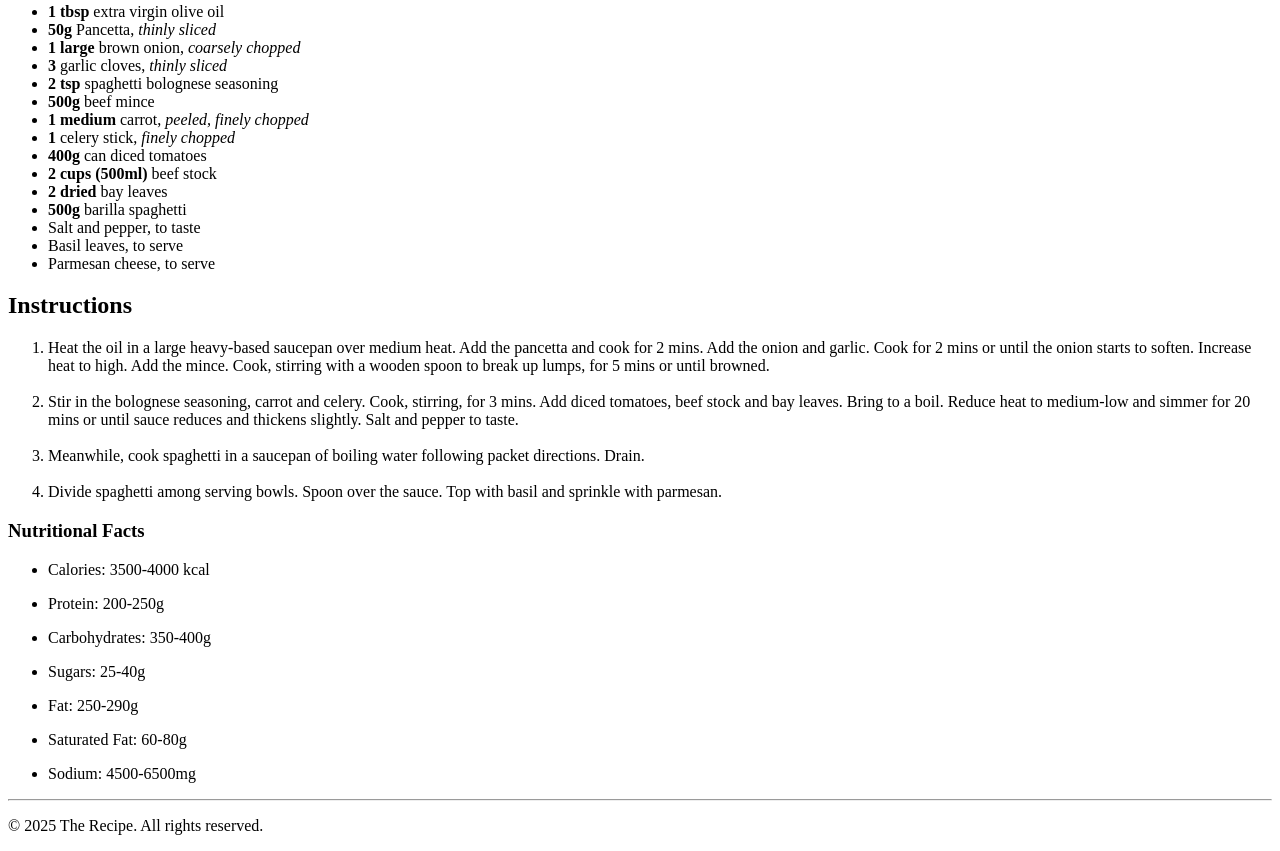
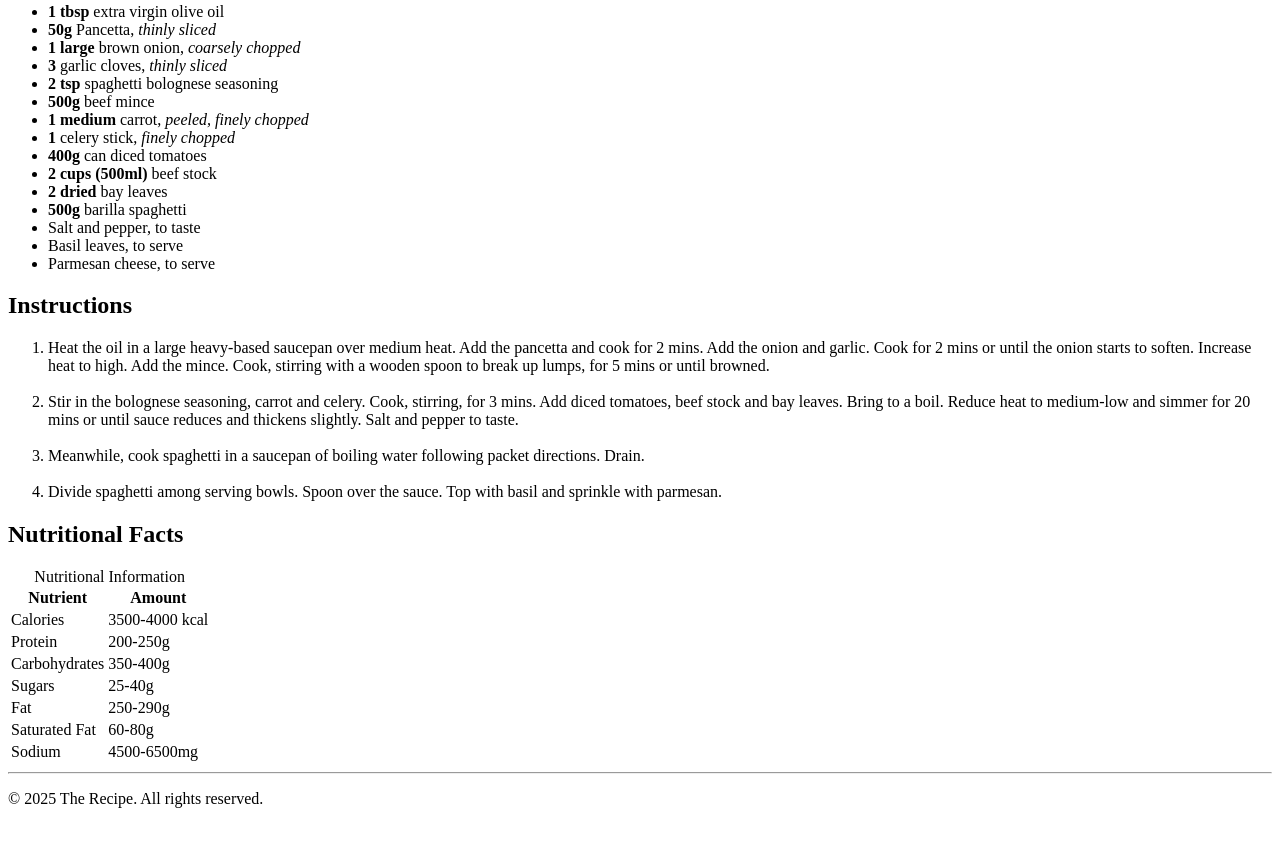
Before and after one commit to AlexanderRobinJonsson/recipeProject, a plain HTML site: page index.html in a window 1280 px wide. Shown: the part 627-1478 px from the top of the page. After the commit the page ends 1451 px from the top, so only its background shows below. Drawn offline with Linux system fonts and the light colour scheme.

Commit message:
Add a table to present nutritional information

```diff
--- a/index.html
+++ b/index.html
@@ -83,30 +83,46 @@
                 </ol>
             </section>
             <section>
-                <h3 id="nutrition">Nutritional Facts</h3>
-                <ul>
-                    <li>
-                        <p>Calories: 3500-4000 kcal</p>
-                    </li>
-                    <li>
-                        <p>Protein: 200-250g</p>
-                    </li>
-                    <li>
-                        <p>Carbohydrates: 350-400g</p>
-                    </li>
-                    <li>
-                        <p>Sugars: 25-40g</p>
-                    </li>
-                    <li>
-                        <p>Fat: 250-290g</p>
-                    </li>
-                    <li>
-                        <p>Saturated Fat: 60-80g</p>
-                    </li>
-                    <li>
-                        <p>Sodium: 4500-6500mg</p>
-                    </li>
-                </ul>
+                <h2 id="nutrition">Nutritional Facts</h2>
+                <table>
+                    <caption>Nutritional Information</caption>
+                    <thead>
+                        <tr>
+                            <th>Nutrient</th>
+                            <th>Amount</th>
+                        </tr>
+                    </thead>
+                    <tbody>
+                        <tr>
+                            <td>Calories</td>
+                            <td>3500-4000 kcal</td>
+                        </tr>
+                        <tr>
+                            <td>Protein</td>
+                            <td>200-250g</td>
+                        </tr>
+                        <tr>
+                            <td>Carbohydrates</td>
+                            <td>350-400g</td>
+                        </tr>
+                        <tr>
+                            <td>Sugars</td>
+                            <td>25-40g</td>
+                        </tr>
+                        <tr>
+                            <td>Fat</td>
+                            <td>250-290g</td>
+                        </tr>
+                        <tr>
+                            <td>Saturated Fat</td>
+                            <td>60-80g</td>
+                        </tr>
+                        <tr>
+                            <td>Sodium</td>
+                            <td>4500-6500mg</td>
+                        </tr>
+                    </tbody>
+                </table>
             </section>
         </article>
     </main>
```
